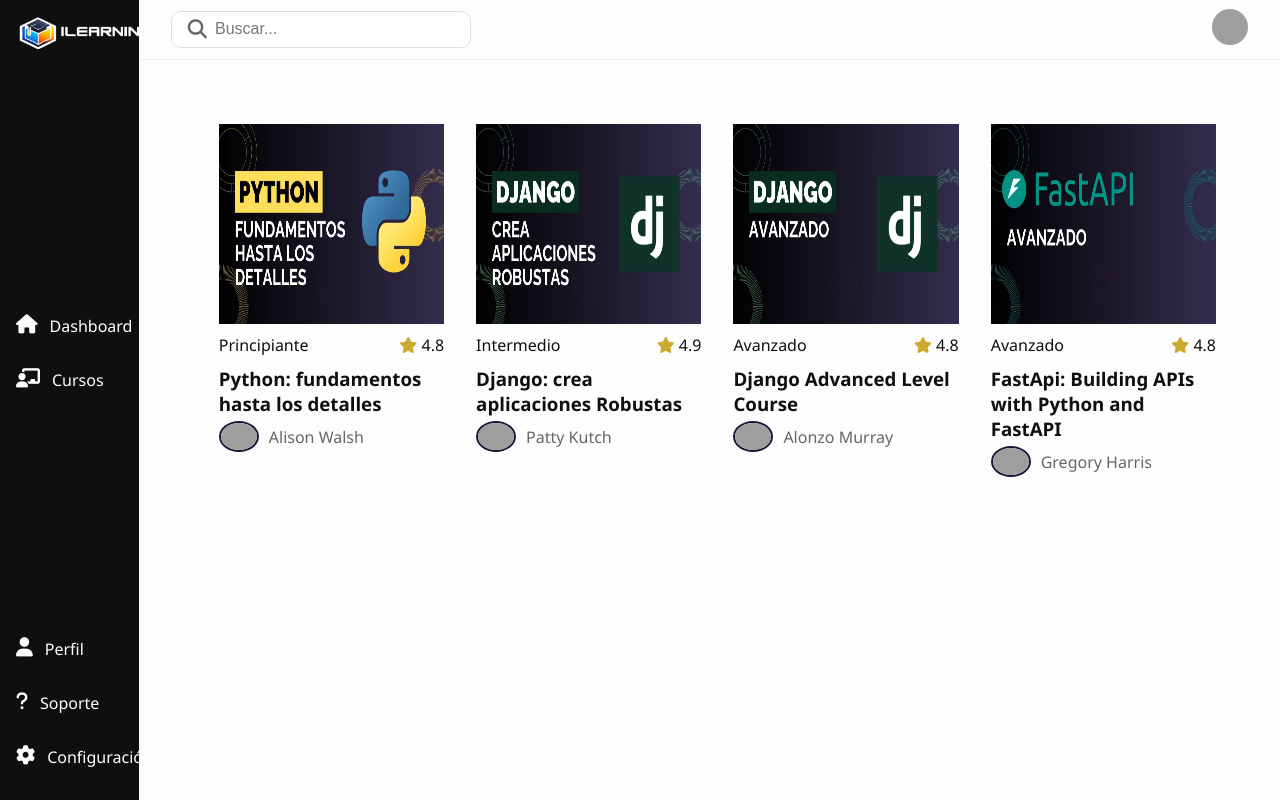
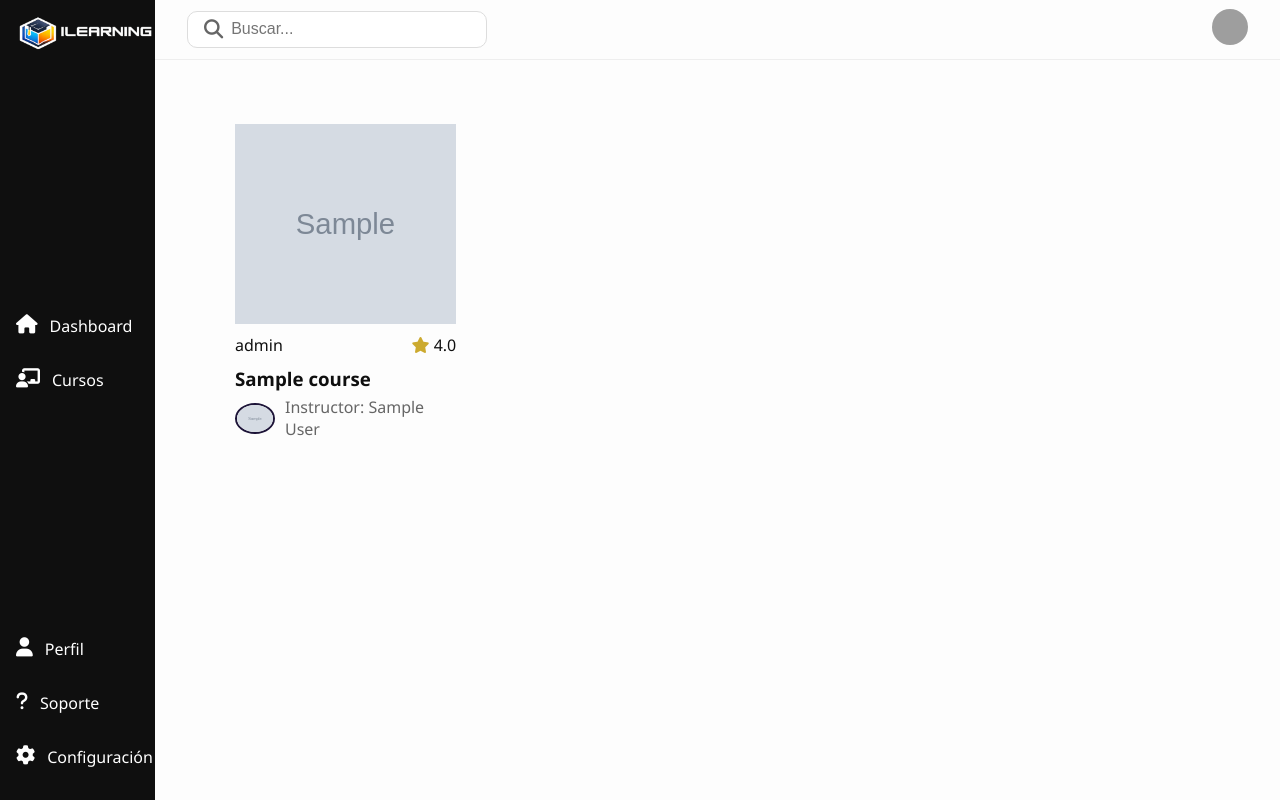
Before and after one commit to sebasio3k/ilearning, a Django app: page /courses/ in a window 1280 px wide. Run offline with Django 5.2, Linux system fonts and the light colour scheme; tables that the repository leaves empty hold one stand-in row (values such as "Sample post"); grey boxes marked "Sample" are stand-in pictures; parts of the project's set-up code (start-up, migrations or seed data) failed here and were passed over; grey boxes are pictures that could not be loaded.

Commit message:
fix related name instructorprofile, replace info in view courses

```diff
--- a/apps/courses/templates/courses/courses.html
+++ b/apps/courses/templates/courses/courses.html
@@ -27,8 +27,8 @@
 
                             {% for course in courses  %}
                                 <div class="course-card">
-                                    <a href="{% url 'course_detail' %}">
-                                        <img src="{% static course.course_image %}" alt="Course Image" class="course-img" />
+                                    <a href="{{course.overview}}">
+                                        <img src="{{course.image}}" alt="Course Image" class="course-img" />
                                         <div class="course-info">
                                             <div class="course-rating">
                                                 <span class="tag beginner">{{ course.level }}</span>
@@ -36,10 +36,10 @@
                                                     <span><i class="fa-solid fa-star"></i> {{course.rating}}</span>
                                                 </div>
                                             </div>
-                                            <h3 class="course-title">{{course.course_title}}
+                                            <h3 class="course-title">{{course.title}}
                                             </h3>
-                                            <div class="author"><img src="{{course.instructor_image}}"
-                                                    alt=""><span>{{course.instructor}}</span></div>
+                                            <div class="author"><img src="{{course.owner.instructor_profile.photo}}"
+                                                    alt=""><span>{{course.owner.instructor_profile}}</span></div>
                                         </div>
                                     </a>
                                 </div>
--- a/apps/courses/views.py
+++ b/apps/courses/views.py
@@ -1,47 +1,49 @@
 from django.shortcuts import render
+from .models import Course
 
 # Create your views here.
 
 
 def course_list(request):
-    courses = [
-        {
-            'id': 1,
-            'level': 'Principiante',
-            'rating': 4.8,
-            'course_title': 'Python: fundamentos hasta los detalles',
-            'instructor': 'Alison Walsh',
-            'course_image': 'images/curso_1.jpg',
-            'instructor_image': 'https://randomuser.me/api/portraits/women/68.jpg',
-        },
-        {
-            'id': 2,
-            'level': 'Intermedio',
-            'rating': 4.9,
-            'course_title': 'Django: crea aplicaciones Robustas',
-            'instructor': 'Patty Kutch',
-            'course_image': 'images/curso_2.jpg',
-            'instructor_image': 'https://randomuser.me/api/portraits/women/20.jpg',
-        },
-        {
-            'id': 3,
-            'level': 'Avanzado',
-            'rating': 4.8,
-            'course_title': 'Django Advanced Level Course',
-            'instructor': 'Alonzo Murray',
-            'course_image': 'images/curso_3.jpg',
-            'instructor_image': 'https://randomuser.me/api/portraits/men/32.jpg',
-        },
-        {
-            'id': 4,
-            'level': 'Avanzado',
-            'rating': 4.8,
-            'course_title': 'FastApi: Building APIs with Python and FastAPI',
-            'instructor': 'Gregory Harris',
-            'course_image': 'images/curso_4.jpg',
-            'instructor_image': 'https://randomuser.me/api/portraits/men/45.jpg',
-        },
-    ]
+    courses = Course.objects.all()
+    # courses = [
+    #     {
+    #         'id': 1,
+    #         'level': 'Principiante',
+    #         'rating': 4.8,
+    #         'course_title': 'Python: fundamentos hasta los detalles',
+    #         'instructor': 'Alison Walsh',
+    #         'course_image': 'images/curso_1.jpg',
+    #         'instructor_image': 'https://randomuser.me/api/portraits/women/68.jpg',
+    #     },
+    #     {
+    #         'id': 2,
+    #         'level': 'Intermedio',
+    #         'rating': 4.9,
+    #         'course_title': 'Django: crea aplicaciones Robustas',
+    #         'instructor': 'Patty Kutch',
+    #         'course_image': 'images/curso_2.jpg',
+    #         'instructor_image': 'https://randomuser.me/api/portraits/women/20.jpg',
+    #     },
+    #     {
+    #         'id': 3,
+    #         'level': 'Avanzado',
+    #         'rating': 4.8,
+    #         'course_title': 'Django Advanced Level Course',
+    #         'instructor': 'Alonzo Murray',
+    #         'course_image': 'images/curso_3.jpg',
+    #         'instructor_image': 'https://randomuser.me/api/portraits/men/32.jpg',
+    #     },
+    #     {
+    #         'id': 4,
+    #         'level': 'Avanzado',
+    #         'rating': 4.8,
+    #         'course_title': 'FastApi: Building APIs with Python and FastAPI',
+    #         'instructor': 'Gregory Harris',
+    #         'course_image': 'images/curso_4.jpg',
+    #         'instructor_image': 'https://randomuser.me/api/portraits/men/45.jpg',
+    #     },
+    # ]
 
     return render(request, 'courses/courses.html', {'courses': courses})
 
--- a/apps/profiles/models/instructor.py
+++ b/apps/profiles/models/instructor.py
@@ -2,7 +2,7 @@
 from django.conf import settings
 
 class InstructorProfile(models.Model):
-    user = models.OneToOneField(settings.AUTH_USER_MODEL, on_delete=models.CASCADE)
+    user = models.OneToOneField(settings.AUTH_USER_MODEL, on_delete=models.CASCADE, related_name='instructor_profile')
     bio = models.TextField(blank=True)
     photo = models.URLField(blank=True, null=True)
     website = models.URLField(blank=True, null=True)
```
Also changed, not shown: apps/profiles/migrations/0002_alter_instructorprofile_user.py (added), apps/profiles/migrations/0003_alter_instructorprofile_user.py (added).
